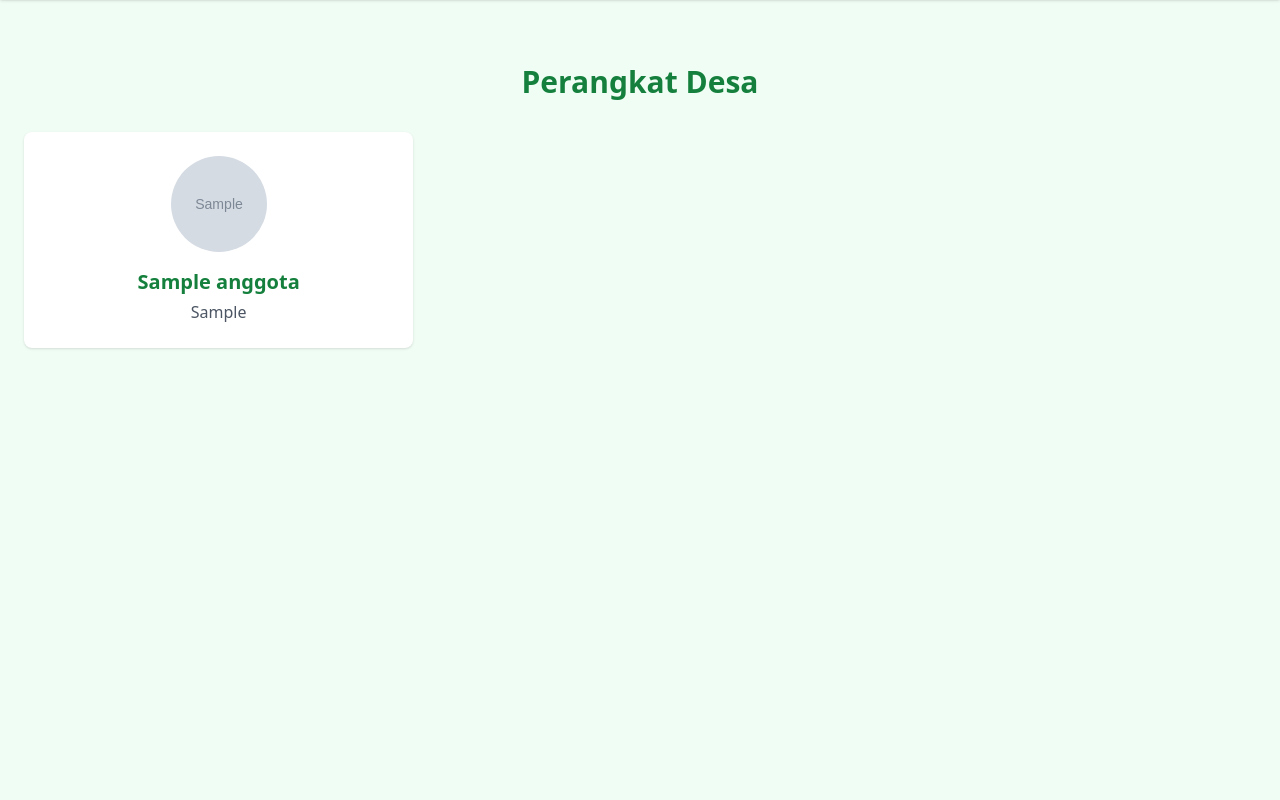
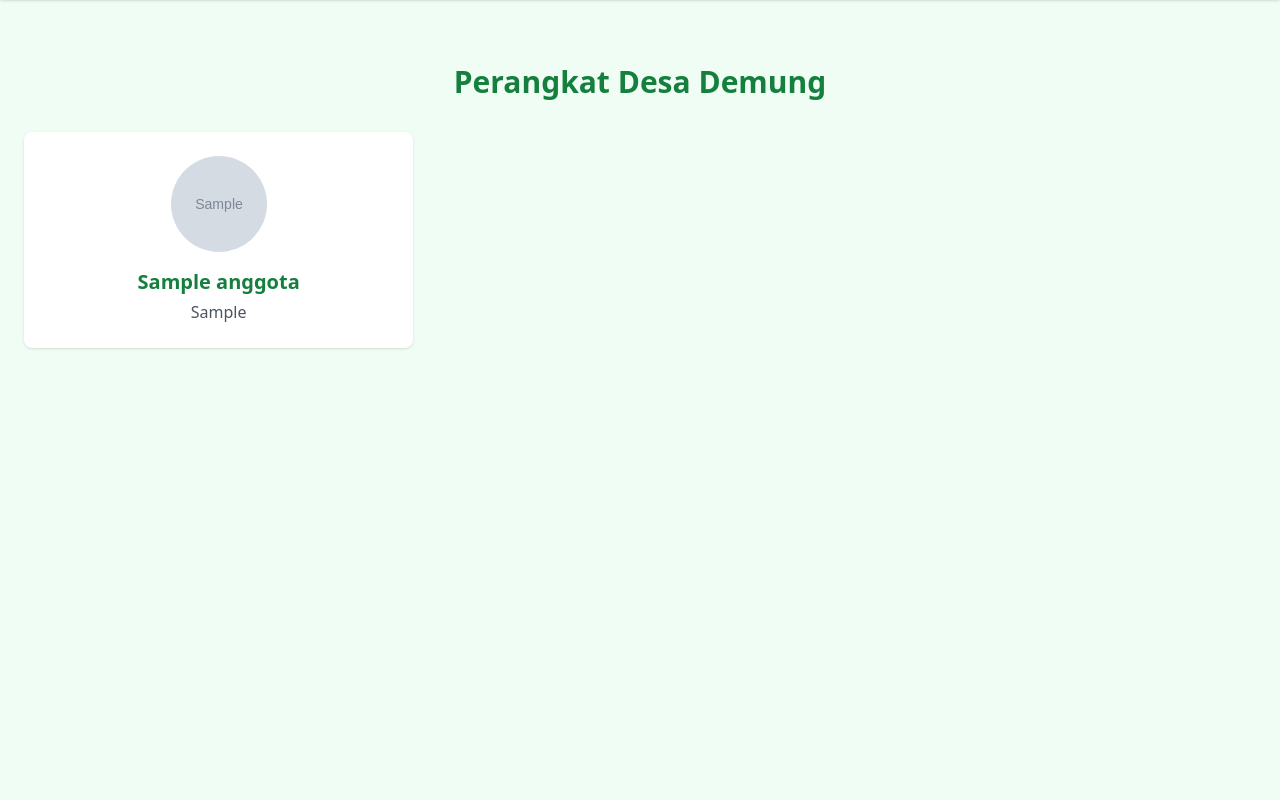
Before and after one commit to reyyyyyy18/kkn-desademung, a PHP site: page /perangkat.php in a window 1280 px wide. Shown: the part 80-880 px from the top of the page. Run offline with PHP 8.4, Linux system fonts and the light colour scheme; tables that the repository leaves empty hold one stand-in row (values such as "Sample post"); grey boxes marked "Sample" are stand-in pictures; some libraries are stand-ins or nearby versions.

Commit message:
memperbaiki halaman perangkat

```diff
--- a/perangkat.php
+++ b/perangkat.php
@@ -39,7 +39,7 @@
     </header>
     <section class="py-16 bg-green-50 min-h-screen">
         <div class="container mx-auto px-6">
-            <h1 class="text-3xl font-bold text-green-700 mb-8 text-center">Perangkat Desa</h1>
+            <h1 class="text-3xl font-bold text-green-700 mb-8 text-center">Perangkat Desa Demung</h1>
             <div class="grid grid-cols-1 md:grid-cols-3 gap-8">
                 <?php
                 $anggota = mysqli_query($conn, "SELECT * FROM anggota ORDER BY id ASC");
```
